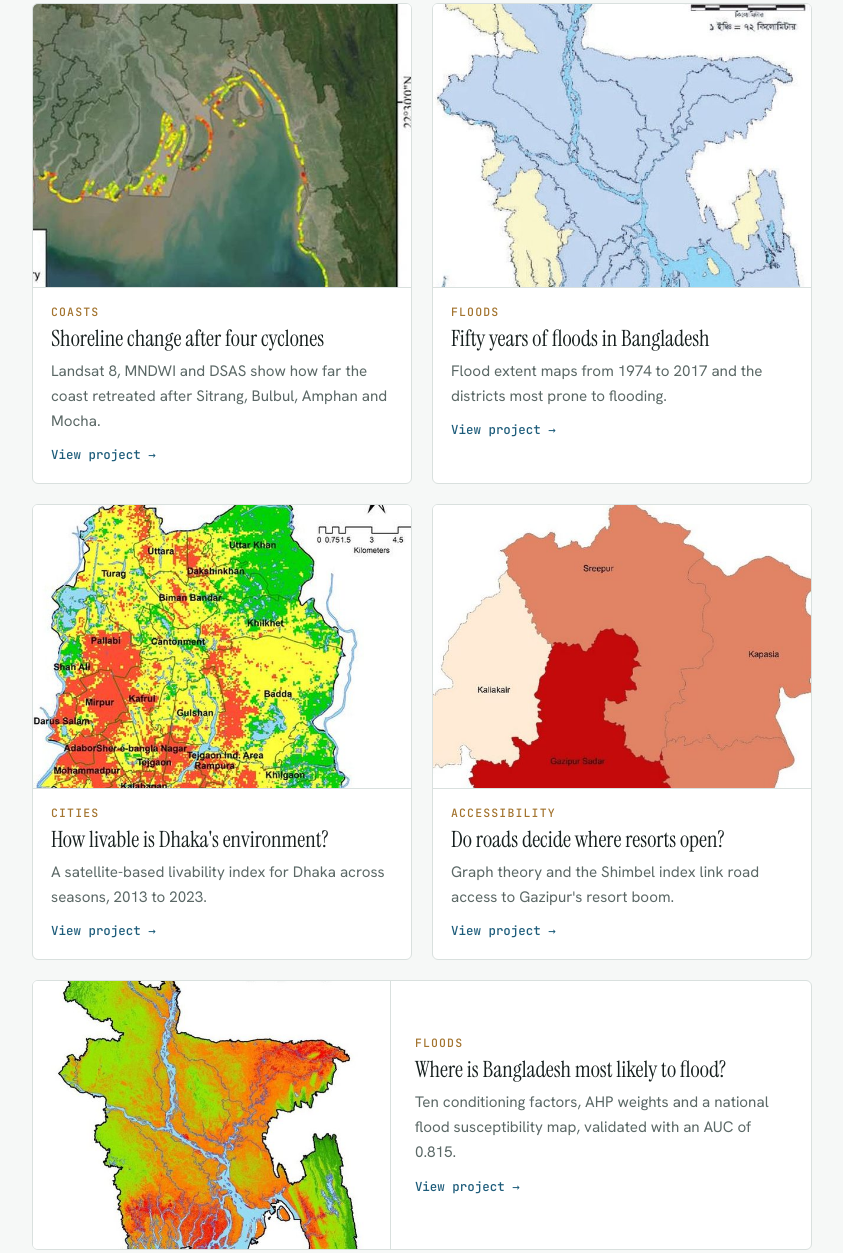
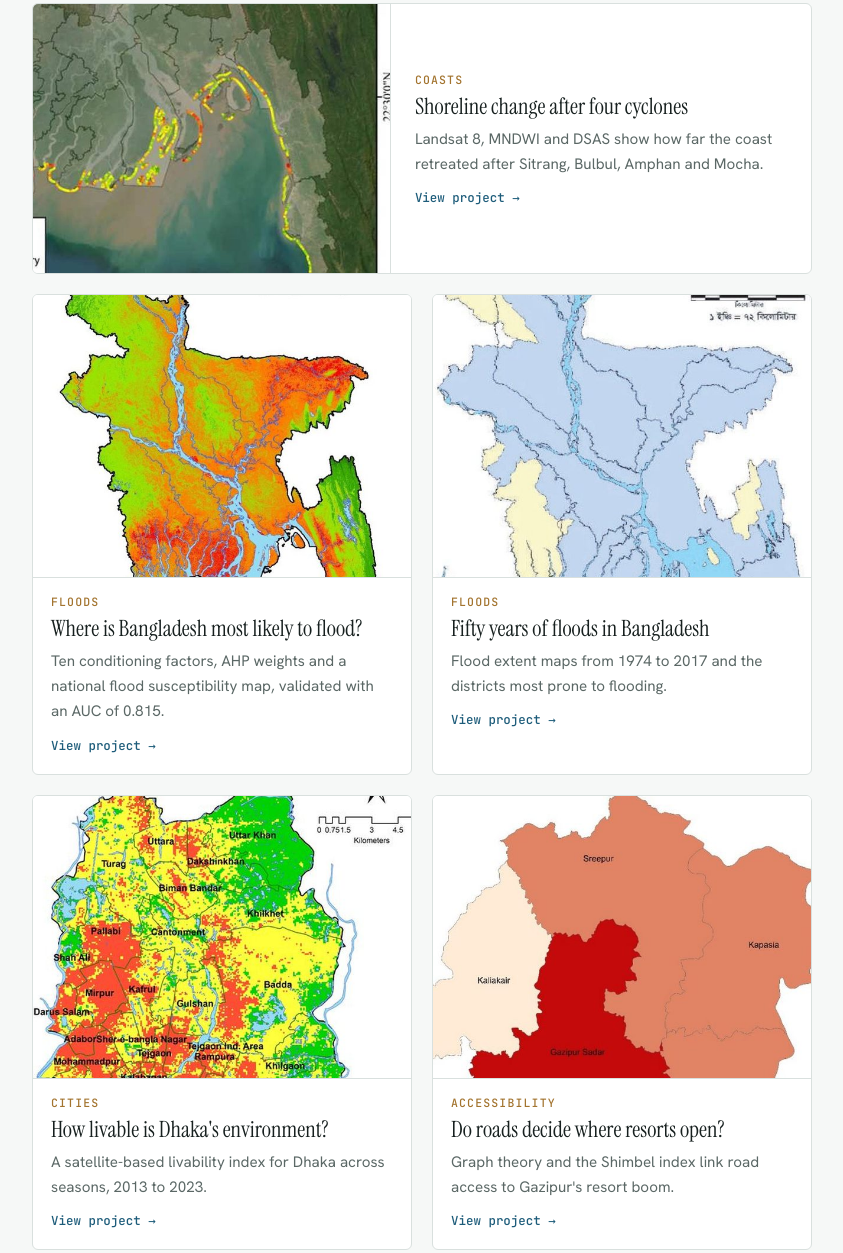
Before and after one commit to tamjidpobon/tamjidpobon.github.io, a plain HTML site: page index.html in a window 1280 px wide. Shown: the part 1438-2691 px from the top of the page, without its empty margins (332-1175 px from the left). Drawn offline with Linux system fonts and the light colour scheme.

Commit message:
Add files via upload

```diff
--- a/index.html
+++ b/index.html
@@ -53,11 +53,11 @@
     <div class="content">
       <h2>Selected projects, with the maps behind them.</h2>
       <div class="cards">
-        <a class="card" href="shoreline.html"><img src="thumb_amphan.jpg" width="640" height="480" alt=""><div class="body"><span class="kind" style="margin:0">Coasts</span><h3>Shoreline change after four cyclones</h3><p>Landsat 8, MNDWI and DSAS show how far the coast retreated after Sitrang, Bulbul, Amphan and Mocha.</p><span class="go">View project →</span></div></a>
+        <a class="card wide" href="shoreline.html"><img src="thumb_amphan.jpg" width="640" height="480" alt=""><div class="body"><span class="kind" style="margin:0">Coasts</span><h3>Shoreline change after four cyclones</h3><p>Landsat 8, MNDWI and DSAS show how far the coast retreated after Sitrang, Bulbul, Amphan and Mocha.</p><span class="go">View project →</span></div></a>
+        <a class="card" href="susceptibility.html"><img src="thumb_fs_final.jpg" width="640" height="480" alt=""><div class="body"><span class="kind" style="margin:0">Floods</span><h3>Where is Bangladesh most likely to flood?</h3><p>Ten conditioning factors, AHP weights and a national flood susceptibility map, validated with an AUC of 0.815.</p><span class="go">View project →</span></div></a>
         <a class="card" href="floods.html"><img src="thumb_f1998.jpg" width="640" height="480" alt=""><div class="body"><span class="kind" style="margin:0">Floods</span><h3>Fifty years of floods in Bangladesh</h3><p>Flood extent maps from 1974 to 2017 and the districts most prone to flooding.</p><span class="go">View project →</span></div></a>
         <a class="card" href="dhaka.html"><img src="thumb_darea.jpg" width="640" height="480" alt=""><div class="body"><span class="kind" style="margin:0">Cities</span><h3>How livable is Dhaka's environment?</h3><p>A satellite-based livability index for Dhaka across seasons, 2013 to 2023.</p><span class="go">View project →</span></div></a>
         <a class="card" href="gazipur.html"><img src="thumb_gacc.jpg" width="640" height="480" alt=""><div class="body"><span class="kind" style="margin:0">Accessibility</span><h3>Do roads decide where resorts open?</h3><p>Graph theory and the Shimbel index link road access to Gazipur's resort boom.</p><span class="go">View project →</span></div></a>
-        <a class="card wide" href="susceptibility.html"><img src="thumb_fs_final.jpg" width="640" height="480" alt=""><div class="body"><span class="kind" style="margin:0">Floods</span><h3>Where is Bangladesh most likely to flood?</h3><p>Ten conditioning factors, AHP weights and a national flood susceptibility map, validated with an AUC of 0.815.</p><span class="go">View project →</span></div></a>
       </div>
     </div>
   </section>
```
Also changed, not shown: gazipur.html (+1 -1 lines), shoreline.html (+1 -1 lines), susceptibility.html (+1 -1 lines).
